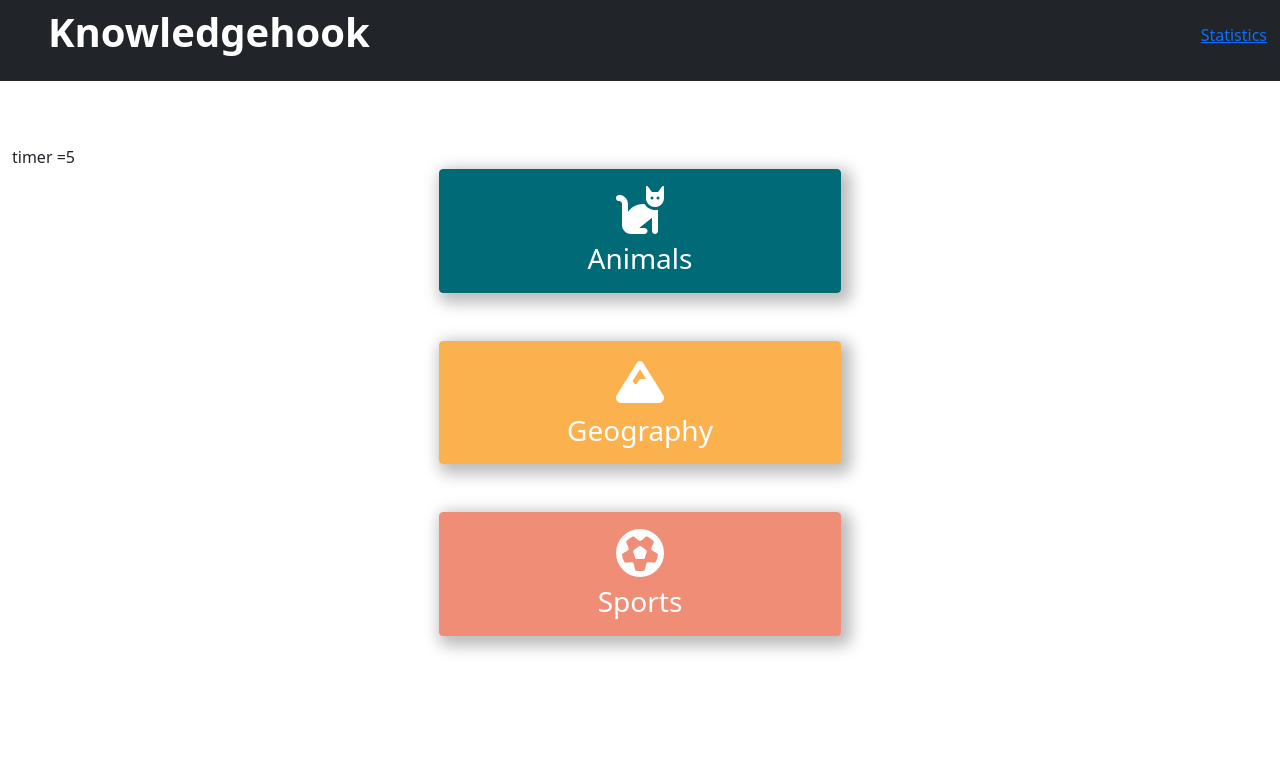
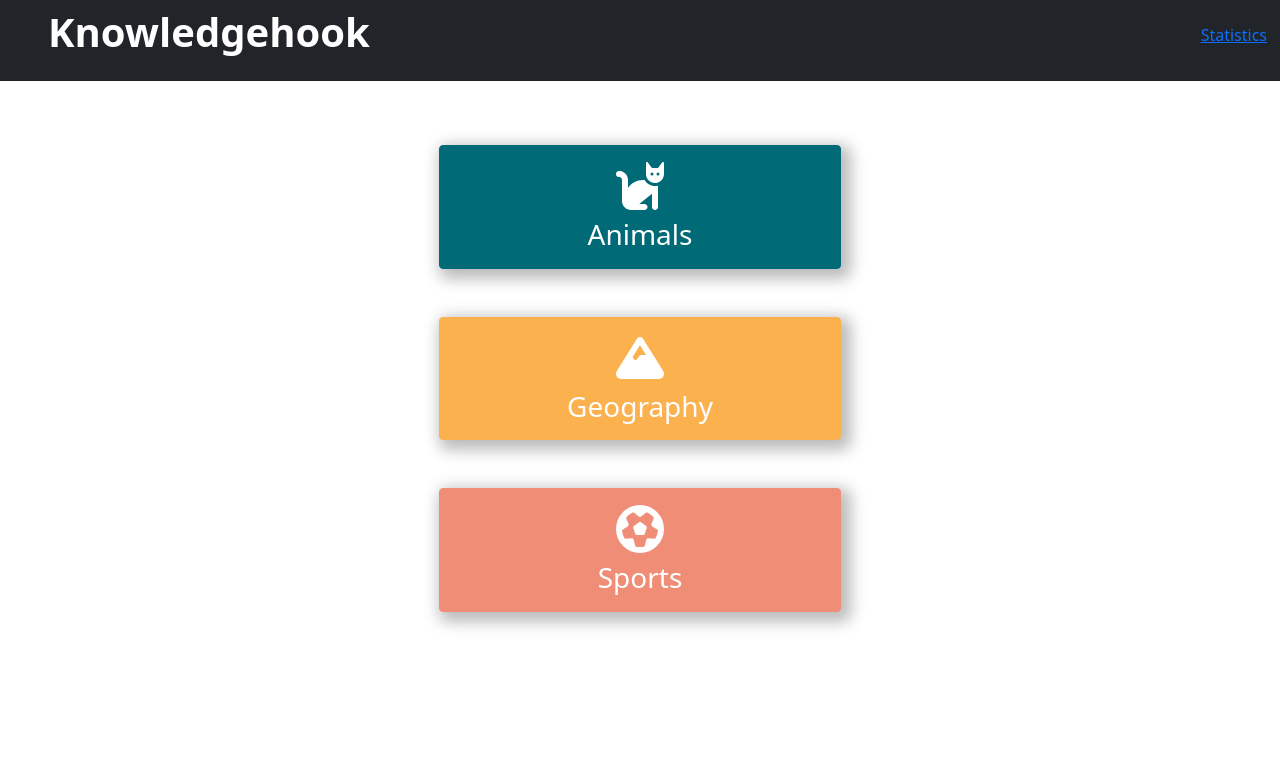
Before and after one commit to dcr041/CP3540-Project, a React (Create React App) app in the folder front-end/: page / in a window 1280 px wide. Shown: the top 778 px of the page. Built offline with nearby package versions, Linux system fonts and the light colour scheme; no server answers.

Commit message:
remove code > mohamed-work-place

```diff
--- a/front-end/src/App.js
+++ b/front-end/src/App.js
@@ -40,19 +40,7 @@ useEffect(() => {
     .then(setSportsQuestions)
 }, []);
 
-const [second, setSecond]= useState(10);
-var timer;
-useEffect(() => {
-    timer =  setInterval(() => {
-
-        setSecond(second-1);
-        if (second===0){
-            setSecond(10);
-        };
-    }, 1000);
-    return ()=> clearInterval(timer);
-
-});
+;
   const setCurrentCategory = category => {
     setCategory(category);
     const temp = [];
@@ -87,7 +75,7 @@ useEffect(() => {
 
         <br></br>
         <br></br>
-       <div> timer ={second}</div>
+
         {category ? (
             <>
                 <Row className="d-flex justify-content-center mb-4">
```
